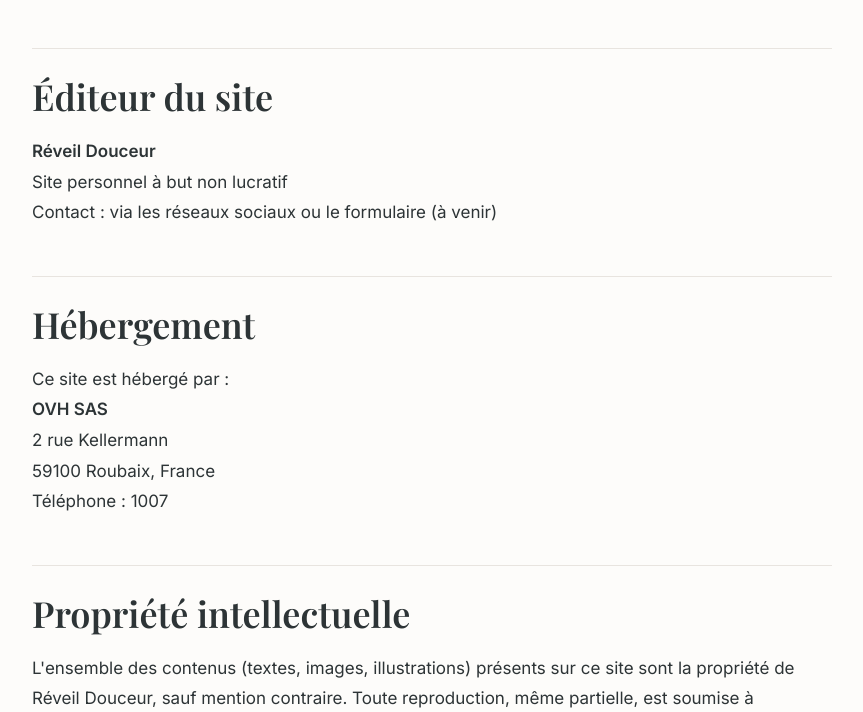
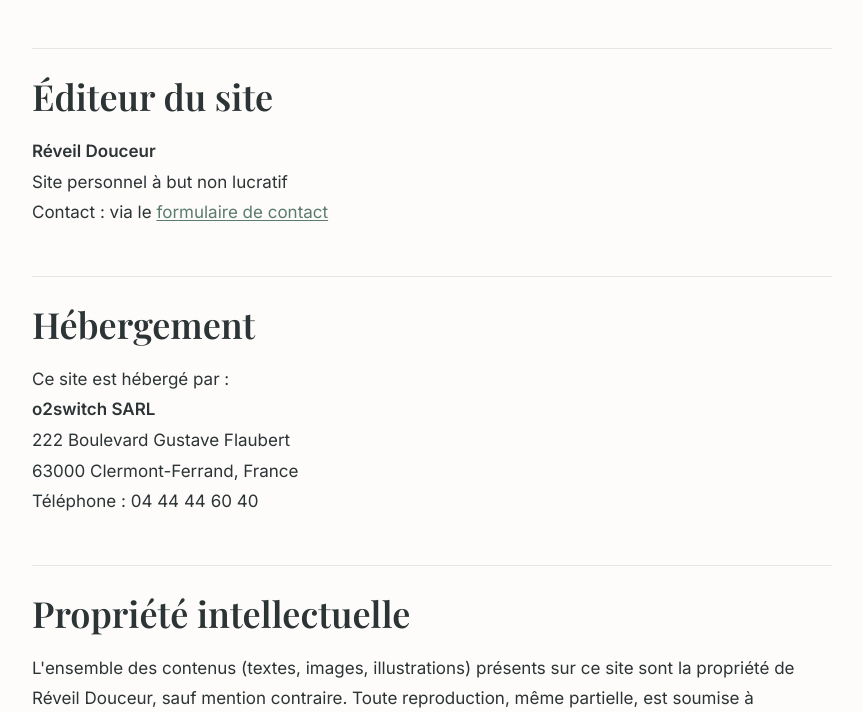
Before and after one commit to friteuseb/reveildouceur, a PHP site: page /mentions-legales.php in a window 1280 px wide. Shown: the part 324-1036 px from the top of the page, without its empty margins (208-1071 px from the left). Run offline with PHP 8.4, Linux system fonts and the light colour scheme.

Commit message:
Fix: hébergeur OVH → o2switch
🤖 Generated with [Claude Code](https://claude.com/claude-code)

Co-Authored-By: Claude <noreply@anthropic.com>

```diff
--- a/confidentialite.php
+++ b/confidentialite.php
@@ -102,7 +102,7 @@
 
         <h2>Logs serveur</h2>
         <p>
-          Comme tout site web, notre hébergeur (OVH) conserve des logs techniques incluant :
+          Comme tout site web, notre hébergeur (o2switch) conserve des logs techniques incluant :
         </p>
         <ul>
           <li>Adresse IP</li>
--- a/mentions-legales.php
+++ b/mentions-legales.php
@@ -47,16 +47,16 @@
         <p>
           <strong>Réveil Douceur</strong><br>
           Site personnel à but non lucratif<br>
-          Contact : via les réseaux sociaux ou le formulaire (à venir)
+          Contact : via le <a href="/contact.php">formulaire de contact</a>
         </p>
 
         <h2>Hébergement</h2>
         <p>
           Ce site est hébergé par :<br>
-          <strong>OVH SAS</strong><br>
-          2 rue Kellermann<br>
-          59100 Roubaix, France<br>
-          Téléphone : 1007
+          <strong>o2switch SARL</strong><br>
+          222 Boulevard Gustave Flaubert<br>
+          63000 Clermont-Ferrand, France<br>
+          Téléphone : 04 44 44 60 40
         </p>
 
         <h2>Propriété intellectuelle</h2>
```
